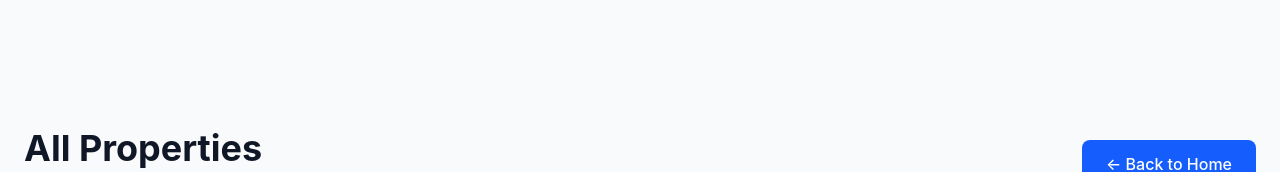
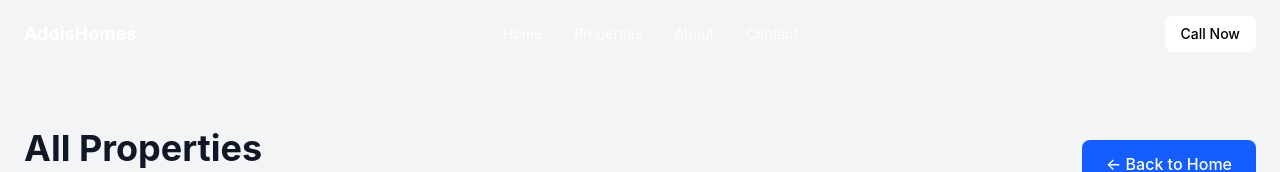
Before and after one commit to Teshome-Worku/addis-homes, a Next.js app: page /properties in a window 1280 px wide. Shown: the top 172 px of the page. Built offline with nearby package versions, Linux system fonts and the light colour scheme.

Commit message:
feat: integrate Navbar into Properties page and update link behavior in Hero section

```diff
--- a/src/app/properties/page.tsx
+++ b/src/app/properties/page.tsx
@@ -1,10 +1,13 @@
 import Link from 'next/link';
 import PropertyCard from "@/components/PropertyCard";
 import { properties } from "@/data/properties";
+import Navbar from '@/components/Navbar';
 
 export default function PropertiesPage() {
     return (
-        <main className="min-h-screen bg-gray-50 pt-24">
+        < >
+            <Navbar />
+            <main className="min-h-screen bg-gray-100 pt-24">
                 <div className="max-w-7xl mx-auto px-6 py-8">
 
                     {/* HEADER */}
@@ -34,5 +37,6 @@ export default function PropertiesPage() {
 
                 </div>
             </main>
+        </>
     );
 }
--- a/src/components/Navbar.tsx
+++ b/src/components/Navbar.tsx
@@ -35,16 +35,27 @@ export default function Navbar() {
 
                 {/* NAV LINKS */}
                 <nav className={`hidden md:flex gap-8 text-sm transition-colors ${isScrolled ? 'text-gray-700' : 'text-white'}`}>
-                    <a className="hover:opacity-80 transition" href="#">Home</a>
-                    <a className="hover:opacity-80 transition" href="#featured-properties">Properties</a>
-                    <a className="hover:opacity-80 transition" href="#">About</a>
-                    <a className="hover:opacity-80 transition" href="#contact">Contact</a>
+                    <Link className="hover:opacity-80 transition" href="#">
+                        Home
+                    </Link>
+                    <Link className="hover:opacity-80 transition" href="#featured-properties">
+                        Properties
+                    </Link>
+                    <Link className="hover:opacity-80 transition" href="#">
+                        About
+                    </Link>
+                    <Link className="hover:opacity-80 transition" href="#contact">
+                        Contact
+                    </Link>
                 </nav>
 
                 {/* CTA */}
-                <button className={`px-4 py-2 rounded-lg text-sm font-medium transition ${isScrolled ? 'bg-blue-600 text-white hover:bg-blue-700' : 'bg-white text-black hover:opacity-90'}`}>
-                    Book Now
-                </button>
+                <Link href={`tel:+251923124355`}>
+                    <button className={`px-4 py-2 cursor-pointer rounded-lg text-sm font-medium transition ${isScrolled ? 'bg-blue-600 text-white hover:bg-blue-700' : 'bg-white text-black hover:opacity-90  '}`}>
+                        Call Now
+                    </button>
+                </Link>
+
 
             </div>
         </header>
--- a/src/sections/hero.tsx
+++ b/src/sections/hero.tsx
@@ -37,7 +37,7 @@ export default function Hero() {
                     </p>
 
 
-                    <Link href="/properties">
+                    <Link href="#featured-properties">
                         <motion.button
                             initial={{ opacity: 0, x: -100 }}
                             animate={{ opacity: 1, x: 0 }}
```
Lines whose indentation alone changed are shown as unchanged.
